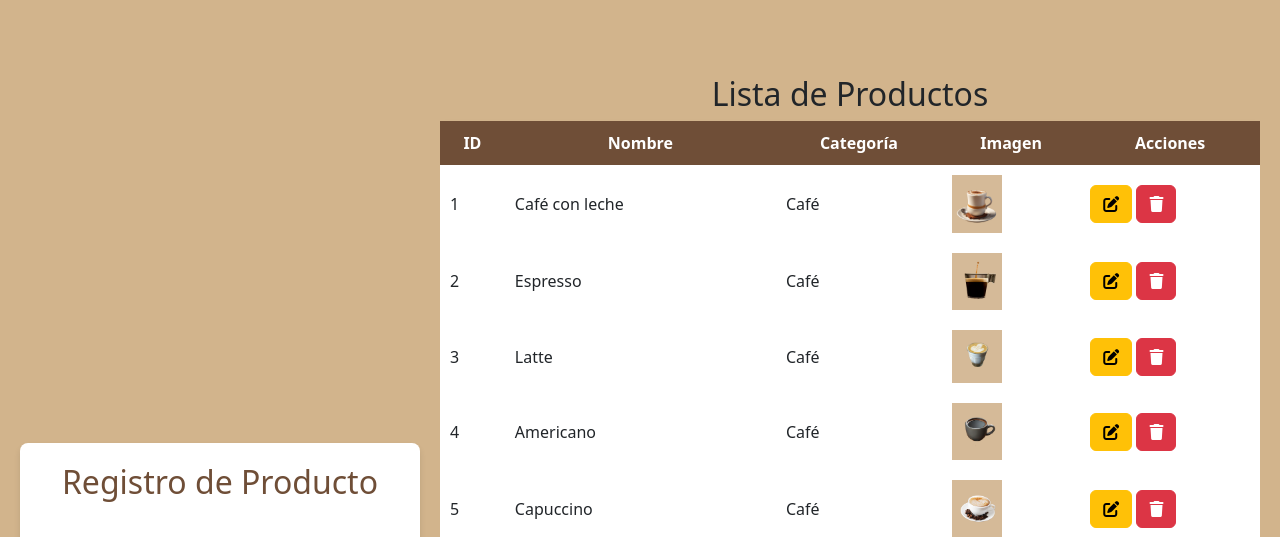
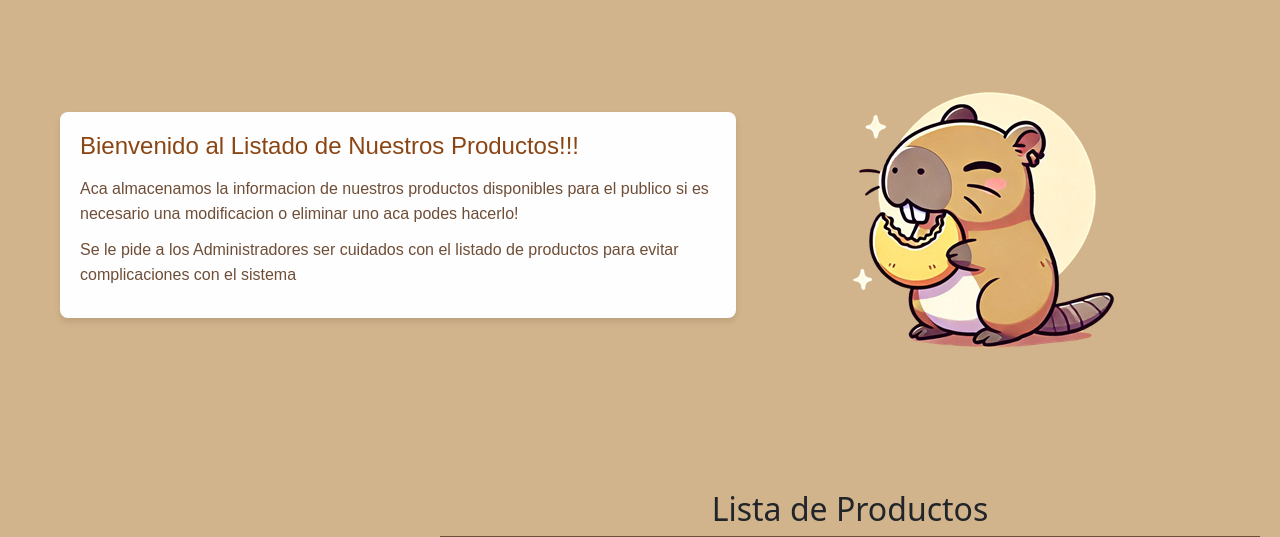
Before and after one commit to Majestic-Pako/CapiExpress, a PHP site: page /Producto.php in a window 1280 px wide. Shown: the part 108-645 px from the top of the page. Run offline with PHP 8.4, Linux system fonts and the light colour scheme; a user stored in the database is signed in; data comes from the database, SQL or seed files in the repository; some libraries are stand-ins or nearby versions.

Commit message:
Producto update
Ya le di un diseño a la pagina de los productos

```diff
--- a/Crud.php
+++ b/Crud.php
@@ -3,24 +3,20 @@
 session_start();
 include 'consultas/conexion.php';
 
-// Verificar si el usuario está autenticado
 if (!isset($_SESSION['usuario'])) {
     header('Location: login.php');
     exit();
 }
 
-// Obtener los datos de la sesión
 $usuarioSesion = $_SESSION['usuario'] ?? null;
 $rolSesion = $usuarioSesion['rol'] ?? null;
 $idUsuario = $usuarioSesion['id'] ?? null;
 
-// Redirigir automáticamente si el rol es 'empleado'
 if ($rolSesion === 'empleado') {
     header("Location: Modificar.php?id=$idUsuario");
     exit();
 }
 
-// Logout (cerrar sesión)
 if (isset($_GET['logout'])) {
     session_destroy();
     header('Location: login.php');
--- a/Modificar.php
+++ b/Modificar.php
@@ -3,7 +3,7 @@ include 'consultas/conexion.php';
 session_start();
 
 if (!isset($_SESSION['usuario'])) {
-    echo '<div class="alert alert-danger">No tiene permisos para acceder a esta página.</div>';
+    include('Error.php');
     exit;
 }
 
@@ -27,7 +27,7 @@ if (isset($_GET["id"]) && is_numeric($_GET["id"])) {
     exit;
 }
 
-$mensaje = '';  // Variable para almacenar mensajes
+$mensaje = '';
 
 if ($_SERVER['REQUEST_METHOD'] === 'POST') {
     $nombre = $_POST['nombre'] ?? null;
--- a/Producto.php
+++ b/Producto.php
@@ -13,7 +13,6 @@ $usuarioSesion = $_SESSION['usuario'] ?? null;
 $rolSesion = $usuarioSesion['rol'] ?? null;
 $idUsuario = $usuarioSesion['id'] ?? null;
 
-// Redirigir automáticamente si el rol es 'empleado'
 if ($rolSesion === 'empleado') {
     header("Location: Modificar.php?id=$idUsuario");
     exit();
@@ -40,6 +39,16 @@ if (isset($_GET['logout'])) {
 <body>
     <main>
     <?php require_once('./layout/header-login.php'); ?>
+    <section class="mensaje-crud">
+        <article class="sub-mens-crud">
+            <h1>Bienvenido al Listado de Nuestros Productos!!!</h1>
+            <p>Aca almacenamos la informacion de nuestros productos disponibles para el publico si es necesario una modificacion o eliminar uno aca podes hacerlo!</p>
+            <p>Se le pide a los Administradores ser cuidados con el listado de productos para evitar complicaciones con el sistema</p>
+        </article>
+        <div class="img-container">
+        <img src="img/Lista.png" alt="Imagen de edición" class="img-mensaje">
+        </div>
+    </section>
     <div class="contenedor-crud">
         <div class="form-crud">
             <h2>Registro de Producto</h2>
```
Also changed, not shown: Modificar_producto.php (+1 -10 lines), img/Lista.png (added).
